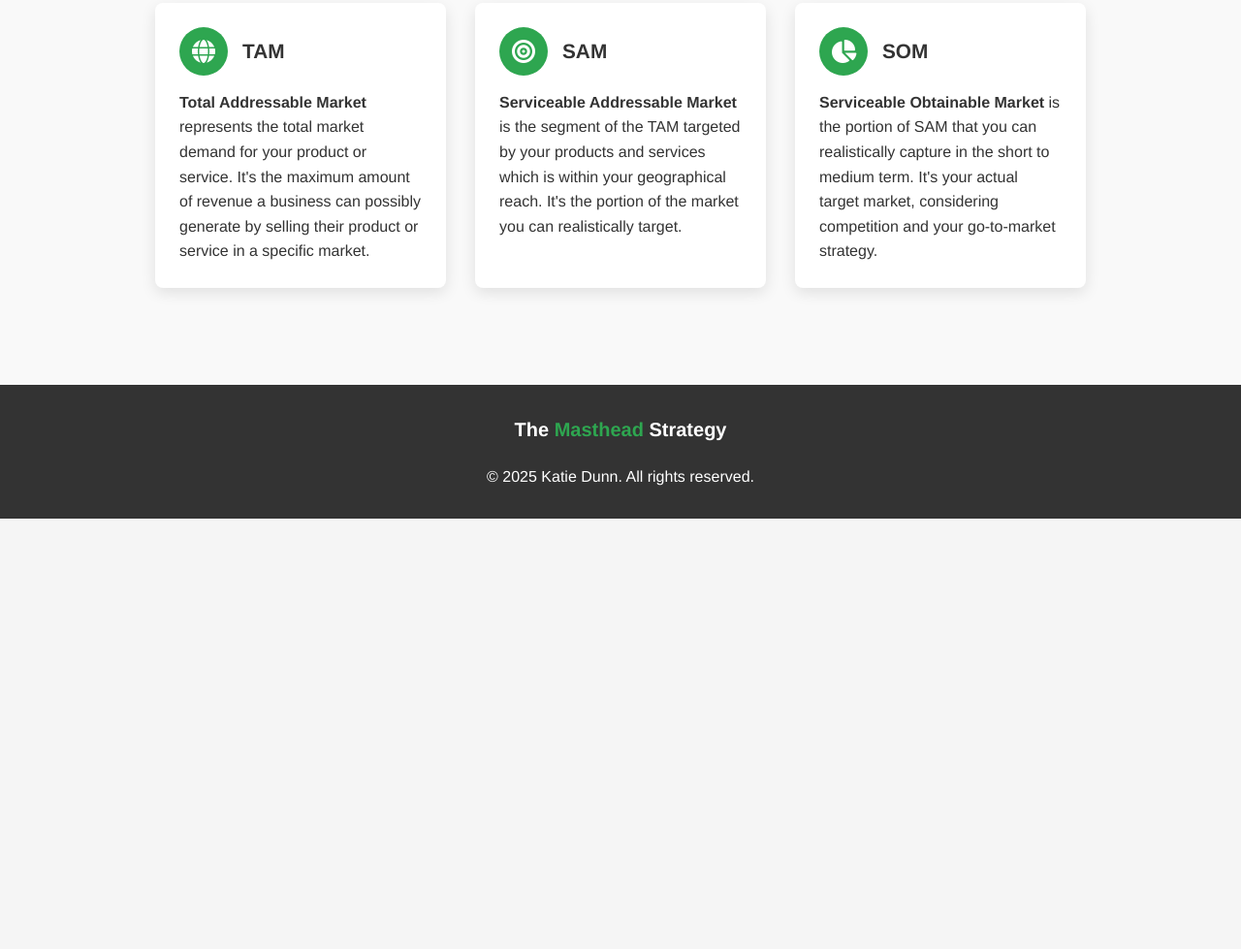
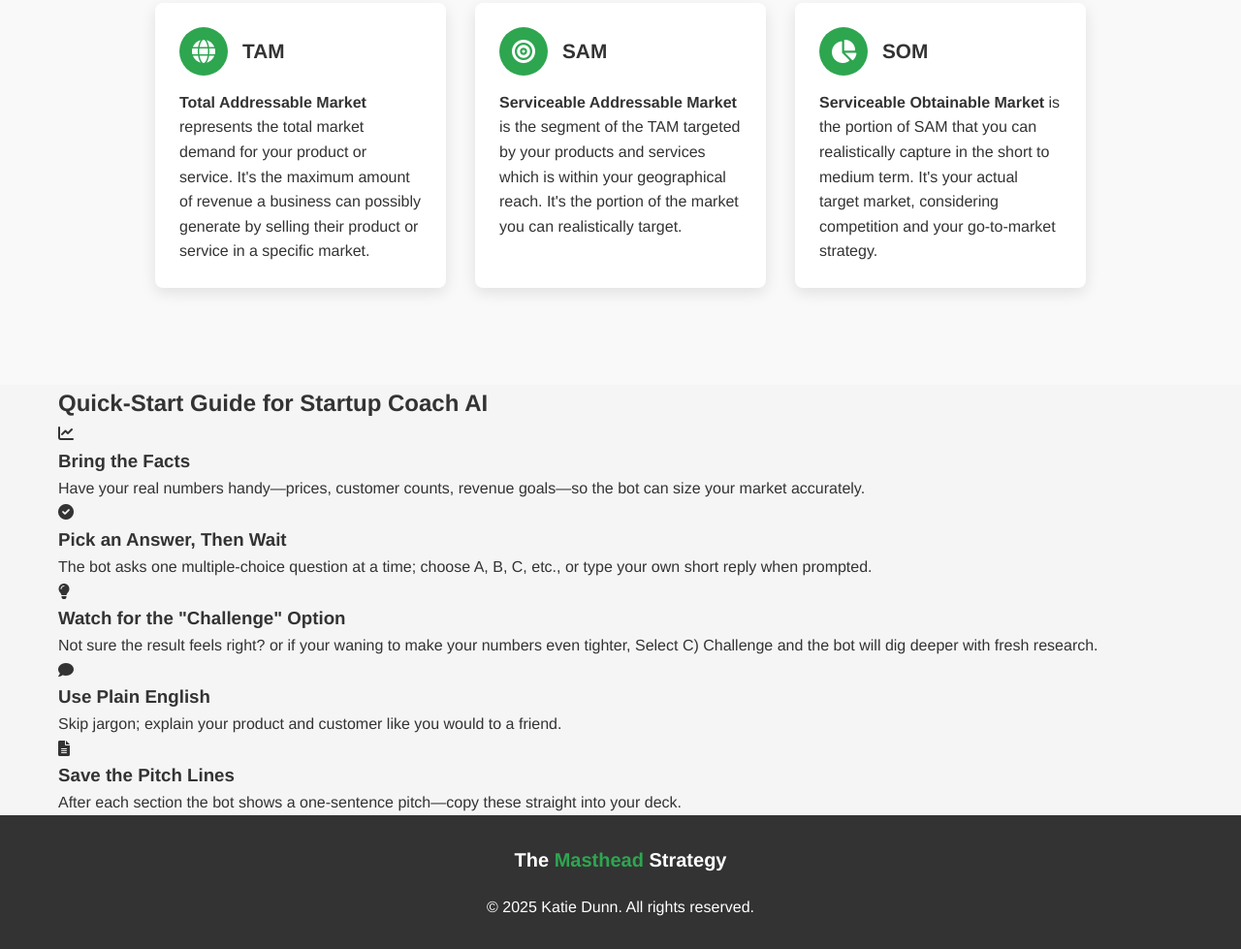
Before and after one commit to MakesSense-ai/katie-dunn-chatbot, a plain HTML site: page fixed_katie_dunn_chatbot/index.html in a window 1280 px wide. Shown: the part 1390-2369 px from the top of the page at 97% size. Before the commit the page ends 1925 px from the top, so only its background shows below. Drawn offline with Linux system fonts and the light colour scheme.

Commit message:
Update index.html

```diff
--- a/fixed_katie_dunn_chatbot/index.html
+++ b/fixed_katie_dunn_chatbot/index.html
@@ -96,7 +96,59 @@
             </div>
         </div>
     </section>
-
+<!-- Quick-Start Guide Section HTML -->
+<section class="quick-start">
+    <div class="container quick-start-container">
+        <h2 class="quick-start-title">Quick-Start Guide for Startup Coach AI</h2>
+        <div class="quick-start-steps">
+            <div class="quick-start-step">
+                <div class="quick-start-step-icon">
+                    <i class="fas fa-chart-line"></i>
+                </div>
+                <div class="quick-start-step-content">
+                    <h3 class="quick-start-step-title">Bring the Facts</h3>
+                    <p class="quick-start-step-text">Have your real numbers handy—prices, customer counts, revenue goals—so the bot can size your market accurately.</p>
+                </div>
+            </div>
+            <div class="quick-start-step">
+                <div class="quick-start-step-icon">
+                    <i class="fas fa-check-circle"></i>
+                </div>
+                <div class="quick-start-step-content">
+                    <h3 class="quick-start-step-title">Pick an Answer, Then Wait</h3>
+                    <p class="quick-start-step-text">The bot asks one multiple-choice question at a time; choose A, B, C, etc., or type your own short reply when prompted.</p>
+                </div>
+            </div>
+            <div class="quick-start-step">
+                <div class="quick-start-step-icon">
+                    <i class="fas fa-lightbulb"></i>
+                </div>
+                <div class="quick-start-step-content">
+                    <h3 class="quick-start-step-title">Watch for the "Challenge" Option</h3>
+                    <p class="quick-start-step-text">Not sure the result feels right? or if your waning to make your numbers even tighter, Select C) Challenge and the bot will dig deeper with fresh research.</p>
+                </div>
+            </div>
+            <div class="quick-start-step">
+                <div class="quick-start-step-icon">
+                    <i class="fas fa-comment"></i>
+                </div>
+                <div class="quick-start-step-content">
+                    <h3 class="quick-start-step-title">Use Plain English</h3>
+                    <p class="quick-start-step-text">Skip jargon; explain your product and customer like you would to a friend.</p>
+                </div>
+            </div>
+            <div class="quick-start-step">
+                <div class="quick-start-step-icon">
+                    <i class="fas fa-file-alt"></i>
+                </div>
+                <div class="quick-start-step-content">
+                    <h3 class="quick-start-step-title">Save the Pitch Lines</h3>
+                    <p class="quick-start-step-text">After each section the bot shows a one-sentence pitch—copy these straight into your deck.</p>
+                </div>
+            </div>
+        </div>
+    </div>
+</section>
     <footer>
         <div class="container footer-content">
             <div class="footer-logo">The <span>Masthead</span> Strategy</div>
```
